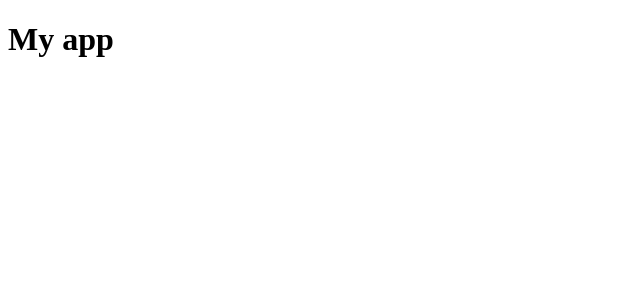
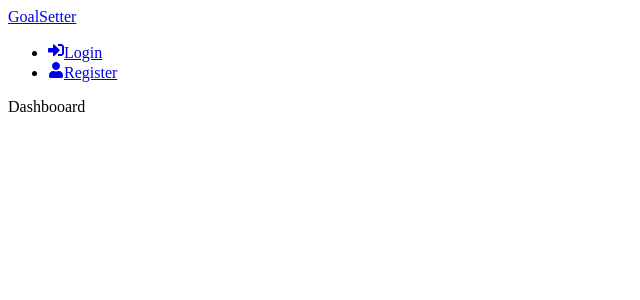
Before and after one commit to kn8a/goals, a React (Create React App) app in the folder frontend/: page / in a window 1280 px wide. Shown: the top 300 px of the page, without its empty margins (0-640 px from the left). Built offline with nearby package versions, Linux system fonts and the light colour scheme.

Commit message:
react router, header and pages

```diff
--- a/frontend/package.json
+++ b/frontend/package.json
@@ -9,7 +9,9 @@
     "@testing-library/user-event": "^14.2.1",
     "react": "^18.2.0",
     "react-dom": "^18.2.0",
+    "react-icons": "^4.4.0",
     "react-redux": "^8.0.2",
+    "react-router-dom": "^6.3.0",
     "react-scripts": "5.0.1",
     "web-vitals": "^2.1.4"
   },
--- a/frontend/src/App.js
+++ b/frontend/src/App.js
@@ -1,8 +1,23 @@
+import {BrowserRouter as Router, Routes, Route} from 'react-router-dom'
+import Dashbooard from './pages/Dashbooard';
+import Login from './pages/Login';
+import Register from './pages/Register';
+import Header from './components/Header';
+
 function App() {
   return (
-    <div>
-      <h1>My app</h1>
-    </div>
+    <>
+      <Router>
+        <div className='container'>
+          <Header/>
+          <Routes>
+            <Route path='/' element={<Dashbooard/>}/>
+            <Route path='login' element={<Login/>}/>
+            <Route path='register' element={<Register/>}/>
+          </Routes>
+        </div>
+      </Router>
+    </>
   );
 }
 
--- /dev/null
+++ b/frontend/src/components/Header.jsx
@@ -0,0 +1,23 @@
+import React from 'react'
+import {FaSignInAlt, FaSignOutAlt, FaUser} from 'react-icons/fa'
+import {Link} from 'react-router-dom'
+
+function Header() {
+  return (
+    <header className='header'>
+        <div className="logo">
+            <Link to='/'>GoalSetter</Link>
+        </div>
+        <ul>
+            <li>
+                <Link to='/login'><FaSignInAlt/>Login</Link>
+            </li>
+            <li>
+                <Link to='/register'><FaUser/>Register</Link>
+            </li>
+        </ul>
+    </header>
+  )
+}
+
+export default Header
--- a/frontend/src/pages/Login.jsx
+++ b/frontend/src/pages/Login.jsx
@@ -0,0 +1,9 @@
+import React from 'react'
+
+function Login() {
+  return (
+    <div>Login</div>
+  )
+}
+
+export default Login
--- a/frontend/src/pages/Register.jsx
+++ b/frontend/src/pages/Register.jsx
@@ -0,0 +1,9 @@
+import React from 'react'
+
+function Register() {
+  return (
+    <div>Register</div>
+  )
+}
+
+export default Register
```
Also changed, not shown: 1 other file (tests, documents, lock files or other folders).
